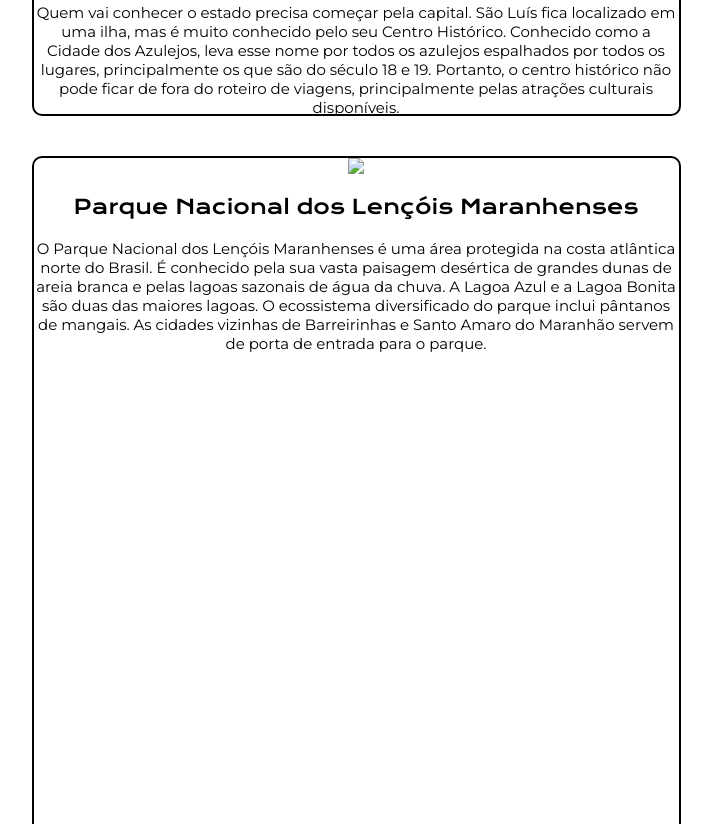
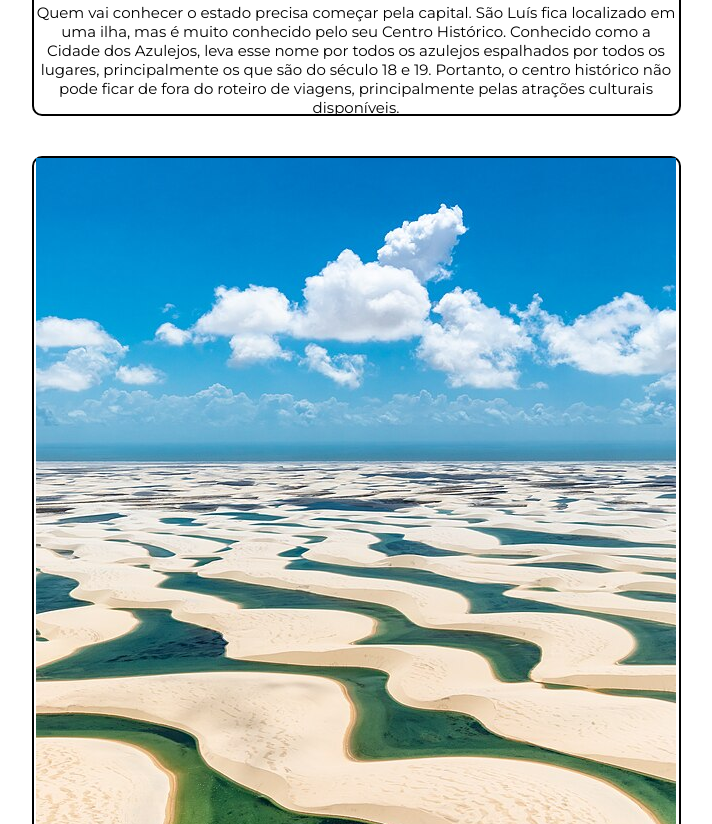
Before and after one commit to Kakaksksks/DESAFIO_5_PROGRAMA_TRILHAS, a website: page index.html in a window 1280 px wide. Shown: the part 4736-5560 px from the top of the page, without its empty margins (284-996 px from the left). Drawn offline with nearby package versions, Linux system fonts and the light colour scheme.

Commit message:
Update index.html

```diff
--- a/index.html
+++ b/index.html
@@ -77,7 +77,7 @@
                     <p class="aa">Quem vai conhecer o estado precisa começar pela capital. São Luís fica localizado em uma ilha, mas é muito conhecido pelo seu Centro Histórico. Conhecido como a Cidade dos Azulejos, leva esse nome por todos os azulejos espalhados por todos os lugares, principalmente os que são do século 18 e 19. Portanto, o centro histórico não pode ficar de fora do roteiro de viagens, principalmente pelas atrações culturais disponíveis.</p>
                 </div>
                 <div class="img1">
-                    <img src="lençois.jpg">
+                    <img src="leçois.jpg">
                     <a class="aaa">Parque Nacional dos Lençóis Maranhenses</a>
                     <p class="aa">O Parque Nacional dos Lençóis Maranhenses é uma área protegida na costa atlântica norte do Brasil. É conhecido pela sua vasta paisagem desértica de grandes dunas de areia branca e pelas lagoas sazonais de água da chuva. A Lagoa Azul e a Lagoa Bonita são duas das maiores lagoas. O ecossistema diversificado do parque inclui pântanos de mangais. As cidades vizinhas de Barreirinhas e Santo Amaro do Maranhão servem de porta de entrada para o parque.</p>
                 </div>
```
